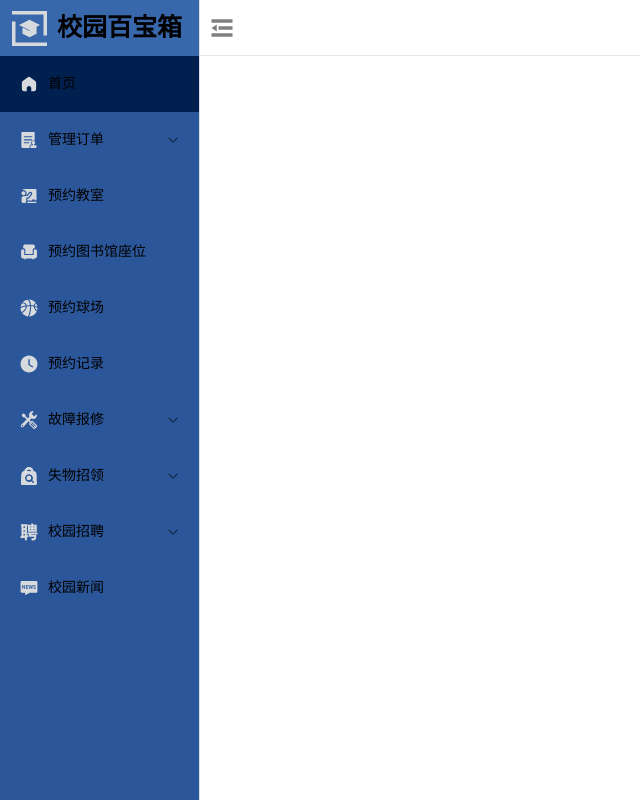
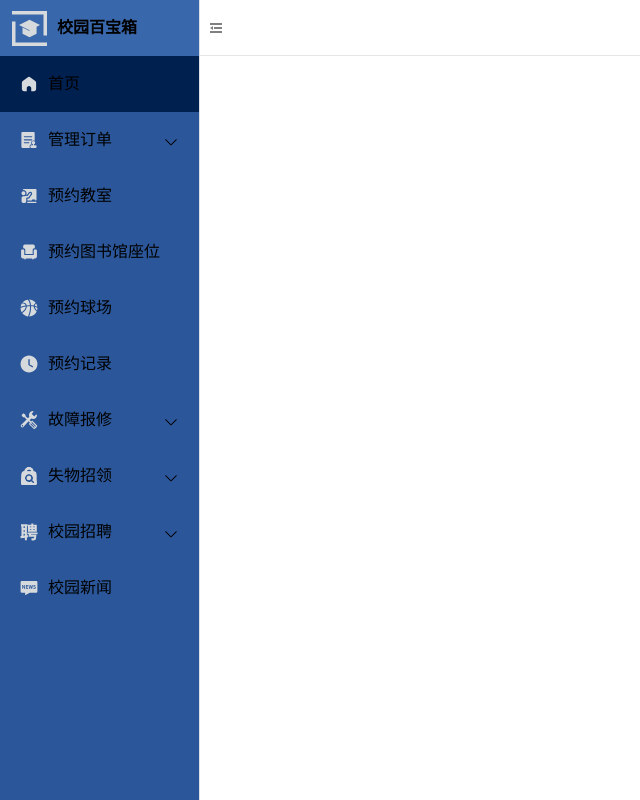
Before and after one commit to konipabai/campus_toolbox, a Vue app in the folder web/: page / in a window 1280 px wide. Shown: the whole page, without its empty margins (0-640 px from the left). Built offline with nearby package versions, Linux system fonts and the light colour scheme.

Commit message:
统一全局字体大小

```diff
--- a/web/src/assets/css/reset.less
+++ b/web/src/assets/css/reset.less
@@ -26,3 +26,7 @@ footer, header, hgroup, menu, nav, section {
 ol, ul {
   list-style: none;
 }
+
+* {
+  font-size: var(--text-font-size) !important;
+}
```
